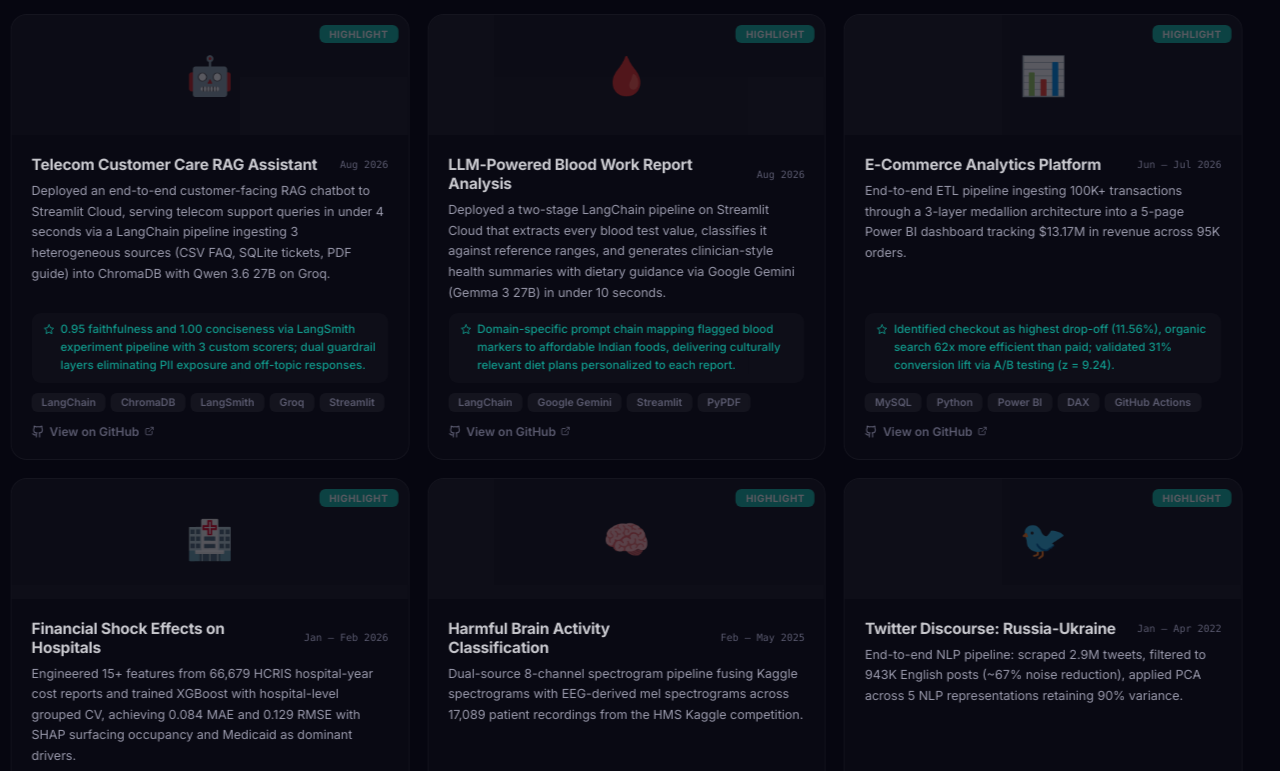
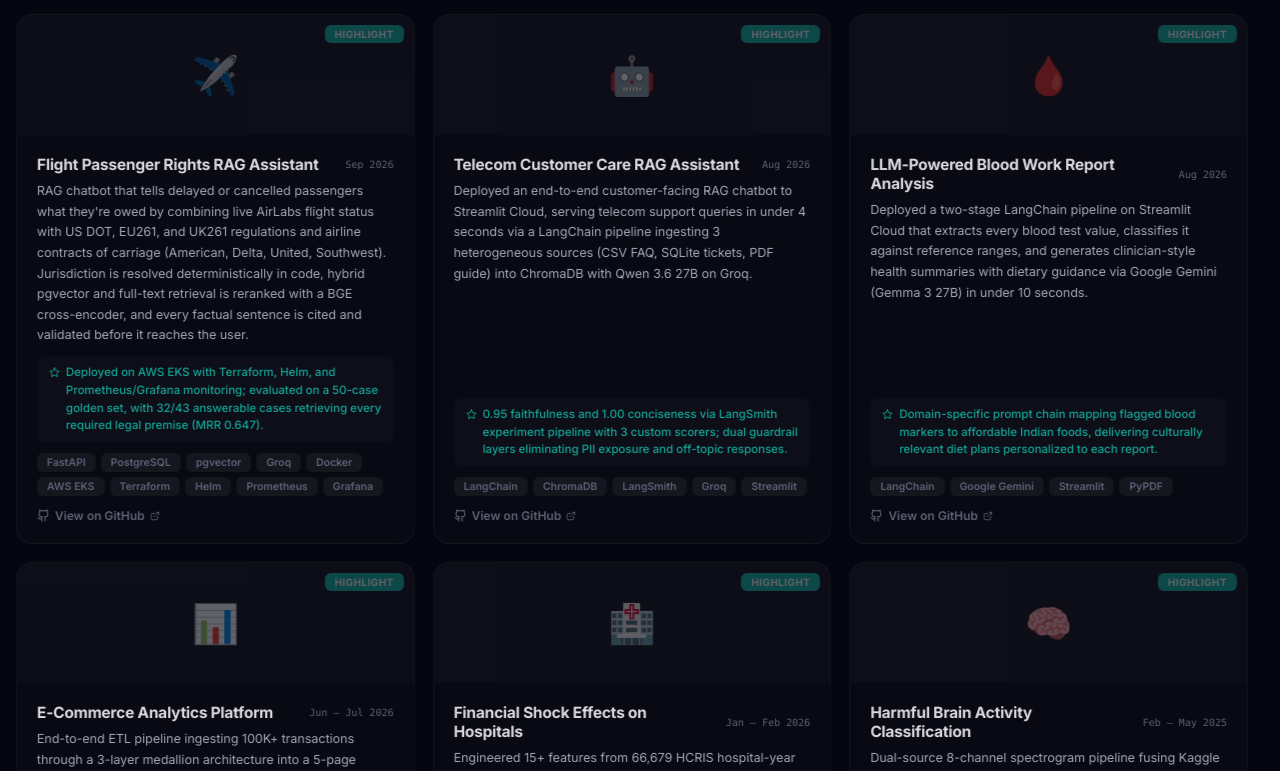
Before and after one commit to Shreya-bristi/portfolio-site, a React (Vite) app: page / in a window 1280 px wide. Shown: the part 3900-4671 px from the top of the page. Built offline with nearby package versions, Linux system fonts and the light colour scheme.

Commit message:
Update Portfolio.jsx

```diff
--- a/src/Portfolio.jsx
+++ b/src/Portfolio.jsx
@@ -47,6 +47,7 @@ const C = {
     { role: "Data Analyst, Wealth and Personal Banking", company: "HSBC Electronic Data Processing", location: "Bengaluru, India", duration: "Jul 2022 – Jul 2023", achievements: ["Queried large-scale customer contact datasets via SQL across 5+ APAC contact centers (Malaysia, Hong Kong, Singapore, India, Vietnam); built Excel-based reporting tools and Power BI dashboards with automated KPI summaries to surface operational trends.", "Developed and deployed ensemble demand forecasting models (XGBoost, LSTM, and Prophet) across Malaysia, Hong Kong, and Singapore contact centers, achieving 80–86% accuracy, informing real-time staffing decisions for hundreds of daily customer interactions.", "Led production-ready modeling pipeline on Malaysia customer-contact data to detect demand surges during digital-banking rollouts, informing workforce planning decisions to cross-functional teams."], tech: ["Python", "SQL", "XGBoost", "LSTM", "Prophet", "Excel", "Power BI", "Confluence", "Jira", "MySQL"] },
   ],
   projects: [
+    { title: "Flight Passenger Rights RAG Assistant", period: "Sep 2026", desc: "RAG chatbot that tells delayed or cancelled passengers what they're owed by combining live AirLabs flight status with US DOT, EU261, and UK261 regulations and airline contracts of carriage (American, Delta, United, Southwest). Jurisdiction is resolved deterministically in code, hybrid pgvector and full-text retrieval is reranked with a BGE cross-encoder, and every factual sentence is cited and validated before it reaches the user.", impact: "Deployed on AWS EKS with Terraform, Helm, and Prometheus/Grafana monitoring; evaluated on a 50-case golden set, with 32/43 answerable cases retrieving every required legal premise (MRR 0.647).", tech: ["FastAPI", "PostgreSQL", "pgvector", "Groq", "Docker", "AWS EKS", "Terraform", "Helm", "Prometheus", "Grafana"], github: "https://github.com/Shreya-bristi/flight-delay-rag", featured: true, emoji: "✈️" },
     { title: "Telecom Customer Care RAG Assistant", period: "Aug 2026", desc: "Deployed an end-to-end customer-facing RAG chatbot to Streamlit Cloud, serving telecom support queries in under 4 seconds via a LangChain pipeline ingesting 3 heterogeneous sources (CSV FAQ, SQLite tickets, PDF guide) into ChromaDB with Qwen 3.6 27B on Groq.", impact: "0.95 faithfulness and 1.00 conciseness via LangSmith experiment pipeline with 3 custom scorers; dual guardrail layers eliminating PII exposure and off-topic responses.", tech: ["LangChain", "ChromaDB", "LangSmith", "Groq", "Streamlit"], github: "https://github.com/Shreya-bristi/telecom-customer-care-assistant", featured: true, emoji: "🤖" },
     { title: "LLM-Powered Blood Work Report Analysis", period: "Aug 2026", desc: "Deployed a two-stage LangChain pipeline on Streamlit Cloud that extracts every blood test value, classifies it against reference ranges, and generates clinician-style health summaries with dietary guidance via Google Gemini (Gemma 3 27B) in under 10 seconds.", impact: "Domain-specific prompt chain mapping flagged blood markers to affordable Indian foods, delivering culturally relevant diet plans personalized to each report.", tech: ["LangChain", "Google Gemini", "Streamlit", "PyPDF"], github: "https://github.com/Shreya-bristi/blood-work-analysis", featured: true, emoji: "🩸" },
     { title: "E-Commerce Analytics Platform", period: "Jun – Jul 2026", desc: "End-to-end ETL pipeline ingesting 100K+ transactions through a 3-layer medallion architecture into a 5-page Power BI dashboard tracking $13.17M in revenue across 95K orders.", impact: "Identified checkout as highest drop-off (11.56%), organic search 62x more efficient than paid; validated 31% conversion lift via A/B testing (z = 9.24).", tech: ["MySQL", "Python", "Power BI", "DAX", "GitHub Actions"], github: "https://github.com/Shreya-bristi/ecommerce-analytics-platform", featured: true, emoji: "📊" },
```
